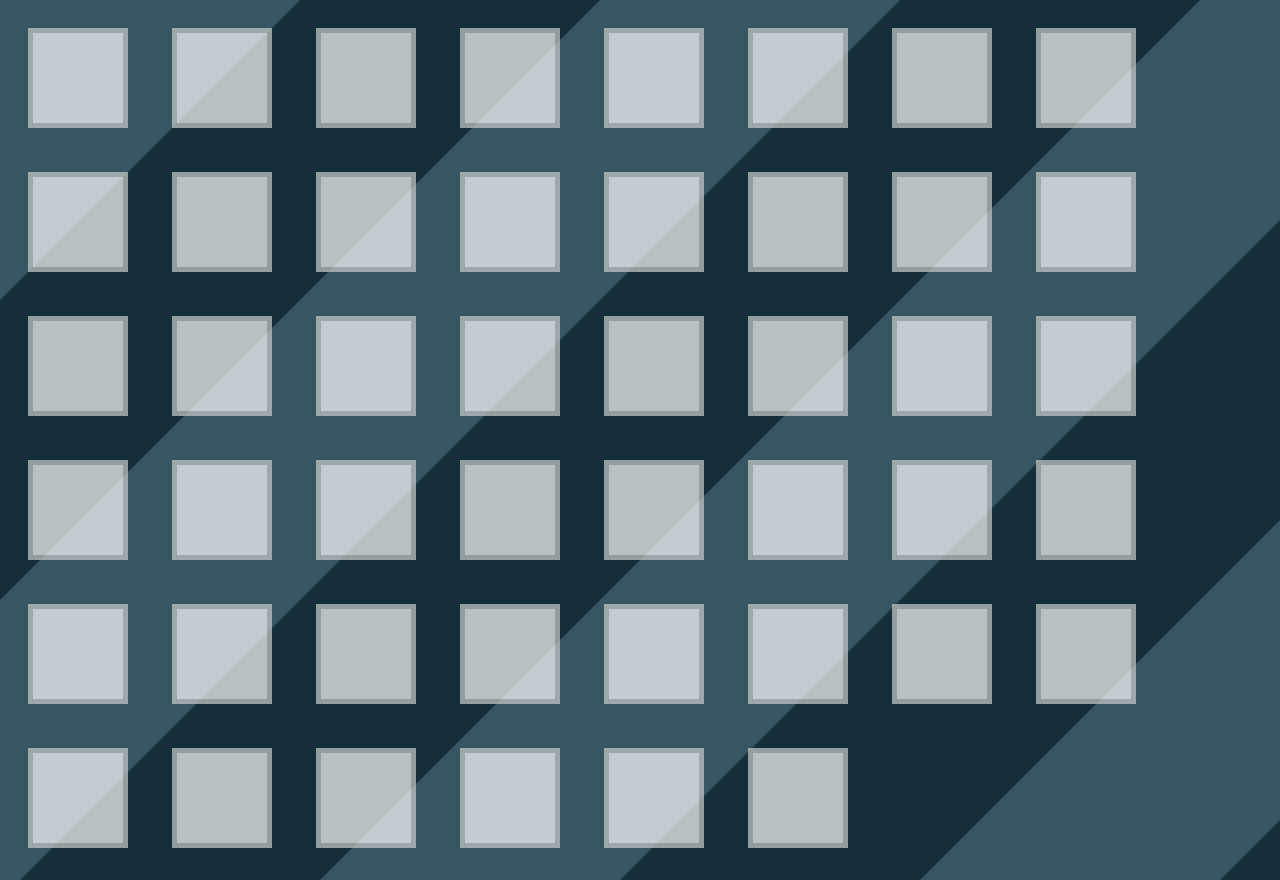
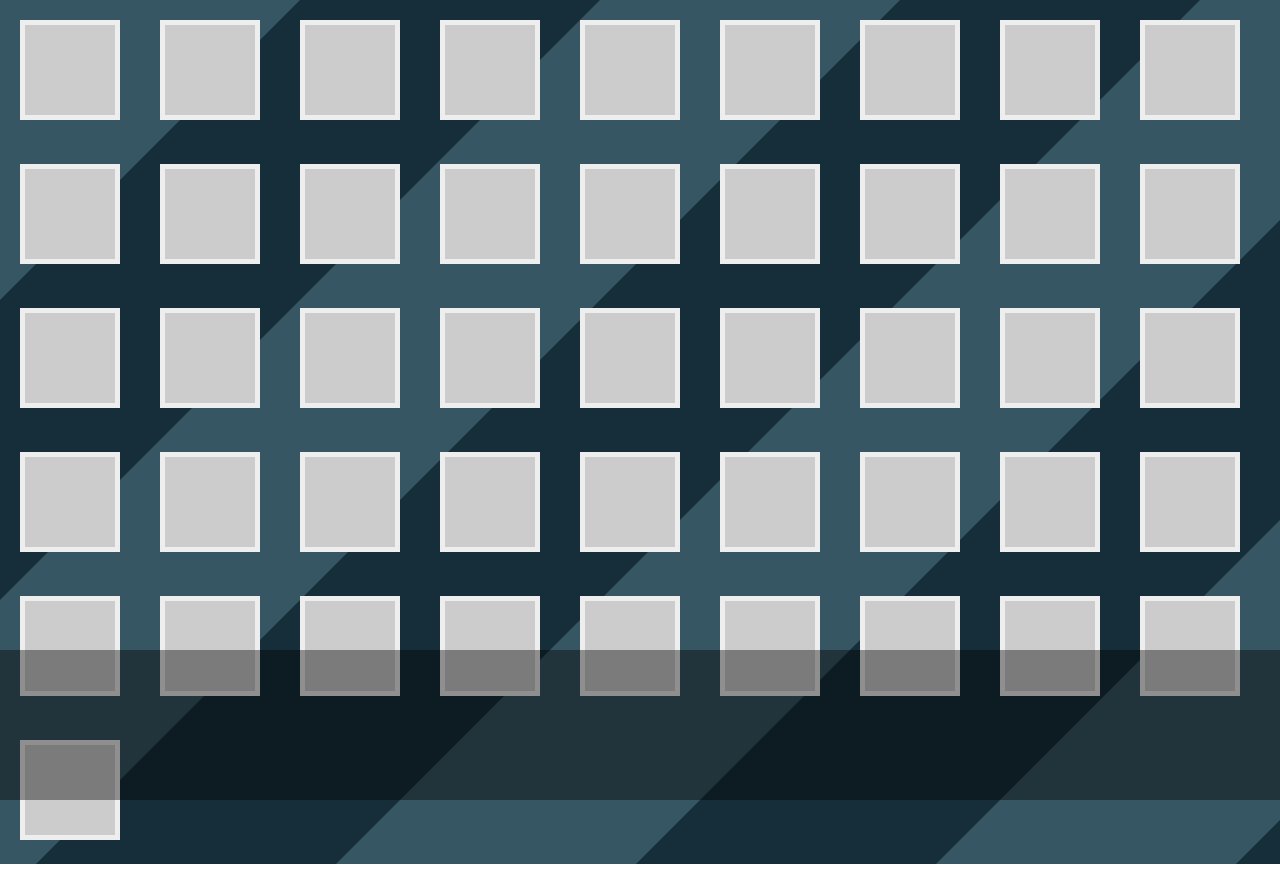
Before and after one commit to stayradiated/mouse, a website with bundled scripts: page app/index.html in a window 1280 px wide. Built offline with nearby package versions, Linux system fonts and the light colour scheme.

Commit message:
Add drop zone to html

```diff
--- a/app/index.html
+++ b/app/index.html
@@ -7,59 +7,16 @@
  </head>
  <body>
   <div class="selectables">
-    <div></div>
-    <div></div>
-    <div></div>
-    <div></div>
-    <div></div>
-    <div></div>
-    <div></div>
-    <div></div>
-    <div></div>
-    <div></div>
-    <div></div>
-    <div></div>
-    <div></div>
-    <div></div>
-    <div></div>
-    <div></div>
-    <div></div>
-    <div></div>
-    <div></div>
-    <div></div>
-    <div></div>
-    <div></div>
-    <div></div>
-    <div></div>
-    <div></div>
-    <div></div>
-    <div></div>
-    <div></div>
-    <div></div>
-    <div></div>
-    <div></div>
-    <div></div>
-    <div></div>
-    <div></div>
-    <div></div>
-    <div></div>
-    <div></div>
-    <div></div>
-    <div></div>
-    <div></div>
-    <div></div>
-    <div></div>
-    <div></div>
-    <div></div>
-    <div></div>
-    <div></div>
+    <div></div><div></div><div></div><div></div><div></div><div></div><div></div><div></div><div></div><div></div><div></div><div></div><div></div><div></div><div></div><div></div><div></div><div></div><div></div><div></div><div></div><div></div><div></div><div></div><div></div><div></div><div></div><div></div><div></div><div></div><div></div><div></div><div></div><div></div><div></div><div></div><div></div><div></div><div></div><div></div><div></div><div></div><div></div><div></div><div></div><div></div>
   </div>
+  <div class="drop-zone"></div>
   <script src="mouse.js"></script>
   <script>
     var mouse = new Mouse({
         parent: document.body,
         query: '.selectables div'
     });
+    mouse.drop(document.querySelector('.drop-zone'));
     mouse.init();
   </script>
  </body>
--- a/app/style.css
+++ b/app/style.css
@@ -23,17 +23,22 @@ body {
 }
 
 .selectables {
+  position: absolute;
+  top: 0;
+  left: 0;
+  right: 0;
+  bottom: 150px;
+  overflow: visible;
 }
 
 .selectables div {
   display: inline-block;
-  background: white;
-  opacity: 0.7;
+  background: #ccc;
   margin: 20px;
   width: 50px;
   height: 50px;
   padding: 20px;
-  border: 5px solid #ccc;
+  border: 5px solid #eee;
 }
 
 .selectables .selected {
@@ -43,9 +48,23 @@ body {
 .selectables .draggable {
   position: absolute;
   margin: 0;
+  z-index: 20;
 }
 
 .selectables .placeholder {
   background: #555;
   border-color: #333;
 }
+
+.drop-zone {
+  background: rgba(0,0,0,0.4);
+  position: fixed;
+  left: 0;
+  bottom: 0;
+  right: 0;
+  height: 150px;
+}
+
+.drop-zone.droppable {
+  background: black;
+}
```
